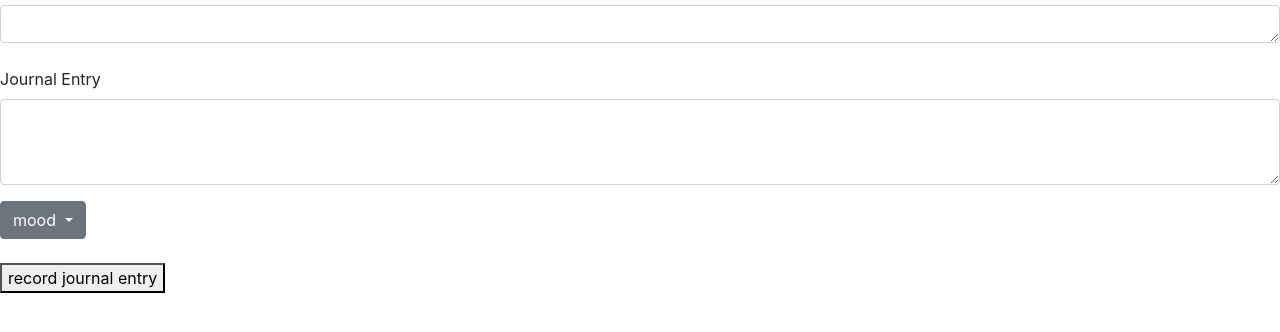
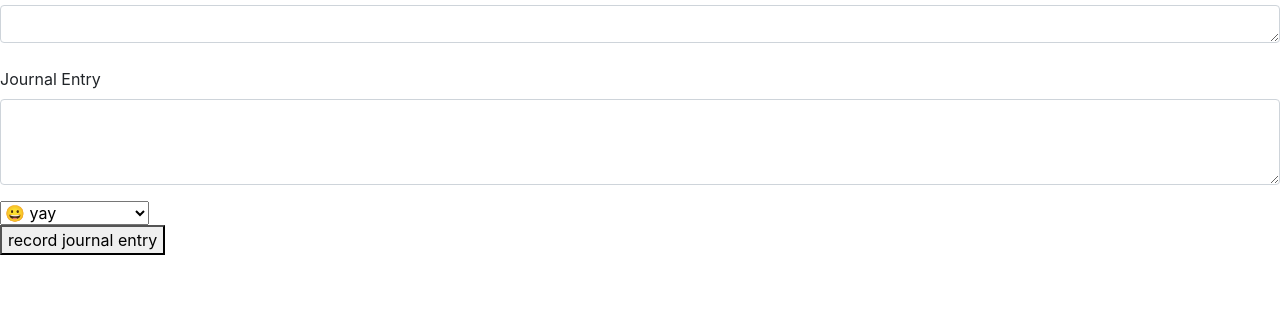
Before and after one commit to gretchenmarie/journalreviewproject, a plain HTML site: page src/index.html in a window 1280 px wide. Shown: the part 118-450 px from the top of the page. Drawn offline with nearby package versions, Linux system fonts and the light colour scheme.

Commit message:
added emojis lol

```diff
--- a/src/index.html
+++ b/src/index.html
@@ -24,17 +24,14 @@
                             <textarea class="form-control" id="exampleFormControlTextarea1" rows="3"></textarea>
 
                           </div>
-                          <div class="dropdown">
-                                <button class="btn btn-secondary dropdown-toggle" type="button" id="dropdownMenuButton" data-toggle="dropdown" aria-haspopup="true" aria-expanded="false">
-                                  mood
-                                </button>
-                                <div class="dropdown-menu" aria-labelledby="dropdownMenuButton">
-                                  <a class="dropdown-item" href="#">😀</a>
-                                  <a class="dropdown-item" href="#">🤔</a>
-                                  <a class="dropdown-item" href="#">😐</a>
-                                </div>
-                              </div>
-                              <br>
+                          <select>
+                                <option value="happy">😀 yay</option>
+                                <option value="thinking">🤔 that was hard</option>
+                                <option value="neutral">😐 meh</option>
+
+                              </select>
+
+                            </br>
                               <div>
                               <button>record journal entry</button>
                               </div>
```
